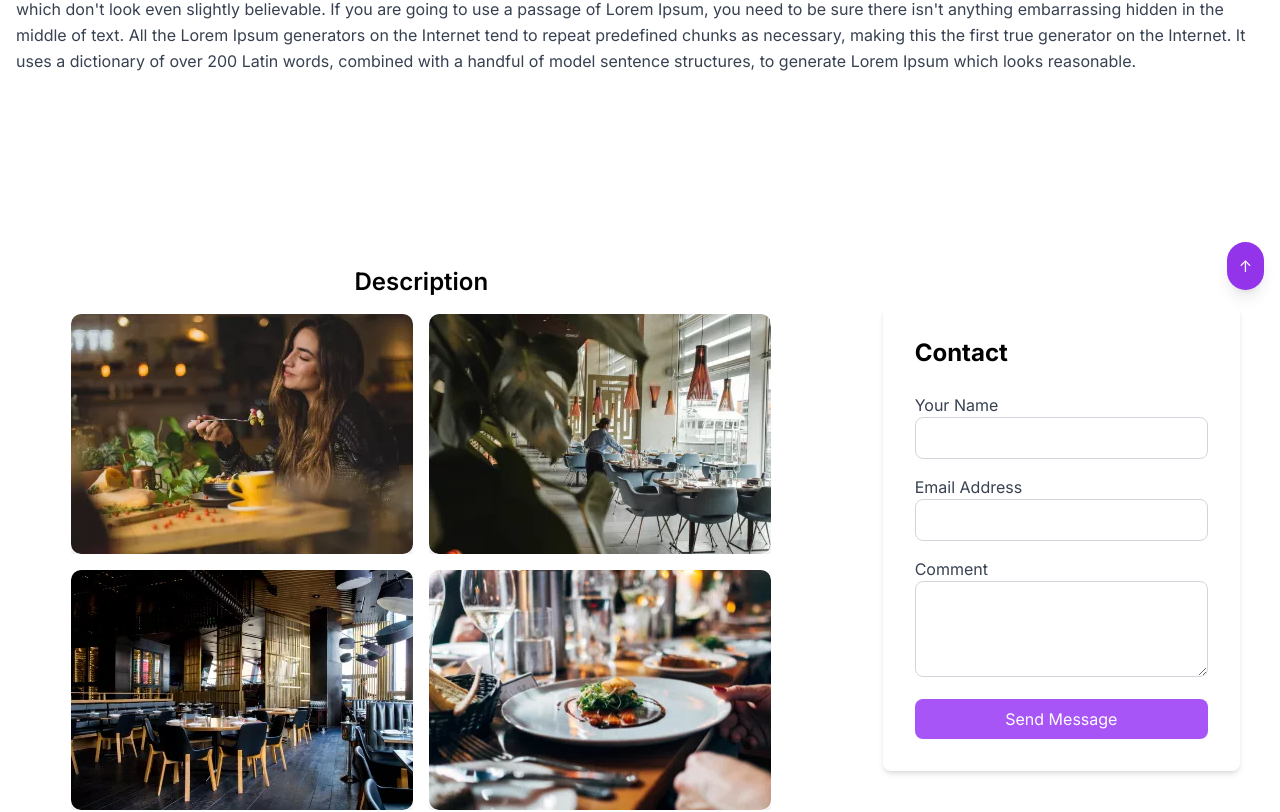
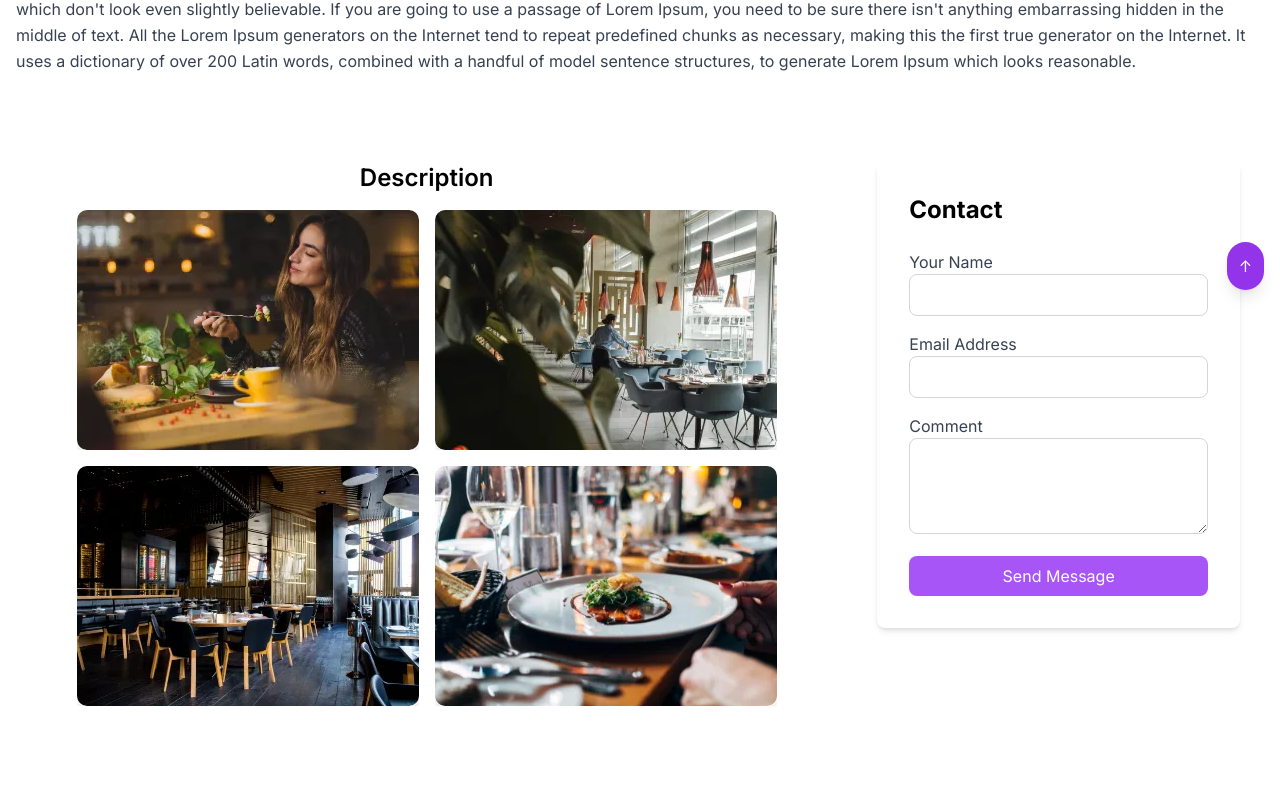
Before and after one commit to iaffansheikh21/ListCo, a Next.js app: page /ListingDetails in a window 1280 px wide. Shown: the part 494-1306 px from the top of the page. Built offline with nearby package versions, Linux system fonts and the light colour scheme.

Commit message:
Spacing issues in Listing page resolved

```diff
--- a/app/components/ContactForm.tsx
+++ b/app/components/ContactForm.tsx
@@ -1,8 +1,35 @@
+// import React from 'react';
+
+// const ContactForm: React.FC = () => {
+//   return (
+//     <div className="flex items-center justify-center min-h-screen p-6">
+//       <form className="w-full max-w-lg bg-white rounded-lg shadow-md p-8">
+//         <h2 className="text-2xl font-bold mb-6">Contact</h2>
+//         <div className="mb-4">
+//           <label htmlFor="name" className="block text-gray-700">Your Name</label>
+//           <input type="text" id="name" className="w-full px-3 py-2 border border-gray-300 rounded-lg" />
+//         </div>
+//         <div className="mb-4">
+//           <label htmlFor="email" className="block text-gray-700">Email Address</label>
+//           <input type="email" id="email" className="w-full px-3 py-2 border border-gray-300 rounded-lg" />
+//         </div>
+//         <div className="mb-4">
+//           <label htmlFor="comment" className="block text-gray-700">Comment</label>
+//           <textarea id="comment" className="w-full px-3 py-2 border border-gray-300 rounded-lg h-24"></textarea>
+//         </div>
+//         <button type="submit" className="w-full bg-purple-500 text-white py-2 rounded-lg hover:bg-purple-700 transition duration-300">Send Message</button>
+//       </form>
+//     </div>
+//   );
+// };
+
+// export default ContactForm;
+
 import React from 'react';
 
 const ContactForm: React.FC = () => {
   return (
-    <div className="flex items-center justify-center min-h-screen p-6">
+    <div className="flex items-center justify-center p-0 md:p-6">
       <form className="w-full max-w-lg bg-white rounded-lg shadow-md p-8">
         <h2 className="text-2xl font-bold mb-6">Contact</h2>
         <div className="mb-4">
--- a/app/components/DescriptionPic.tsx
+++ b/app/components/DescriptionPic.tsx
@@ -9,7 +9,7 @@ const images = [
 
 const DescriptionPic: React.FC = () => {
   return (
-    <div className="flex flex-col items-center justify-center min-h-screen p-6">
+    <div className="flex flex-col items-center justify-center p-0 md:p-6">
       <h2 className="text-2xl font-semibold mb-4">Description</h2>
       <div className="grid grid-cols-1 sm:grid-cols-2 gap-4">
         {images.map((src, index) => (
--- a/app/components/MainLayout.tsx
+++ b/app/components/MainLayout.tsx
@@ -1,13 +1,32 @@
+// import React from 'react';
+// import DescriptionPic from './DescriptionPic';
+// import ContactForm from './ContactForm';
+// const MainLayout: React.FC = () => {
+//   return (
+//     <div className="container mx-auto px-4 py-8 flex flex-col md:flex-row md:space-x-8 items-start">
+//       <div className="md:w-8/12 w-full">
+//         <DescriptionPic />
+//       </div>
+//       <div className="md:w-4/12 w-full mt-8 md:mt-0">
+//         <ContactForm />
+//       </div>
+//     </div>
+//   );
+// };
+
+// export default MainLayout;
+
 import React from 'react';
 import DescriptionPic from './DescriptionPic';
 import ContactForm from './ContactForm';
+
 const MainLayout: React.FC = () => {
   return (
-    <div className="container mx-auto px-4 py-8 flex flex-col md:flex-row md:space-x-8 items-start">
-      <div className="md:w-8/12 w-full">
+    <div className="container mx-auto px-4 py-8 flex flex-col md:flex-row items-start space-y-4 md:space-y-0 md:space-x-4">
+      <div className="w-full md:w-8/12">
         <DescriptionPic />
       </div>
-      <div className="md:w-4/12 w-full mt-8 md:mt-0">
+      <div className="w-full md:w-4/12">
         <ContactForm />
       </div>
     </div>
```
